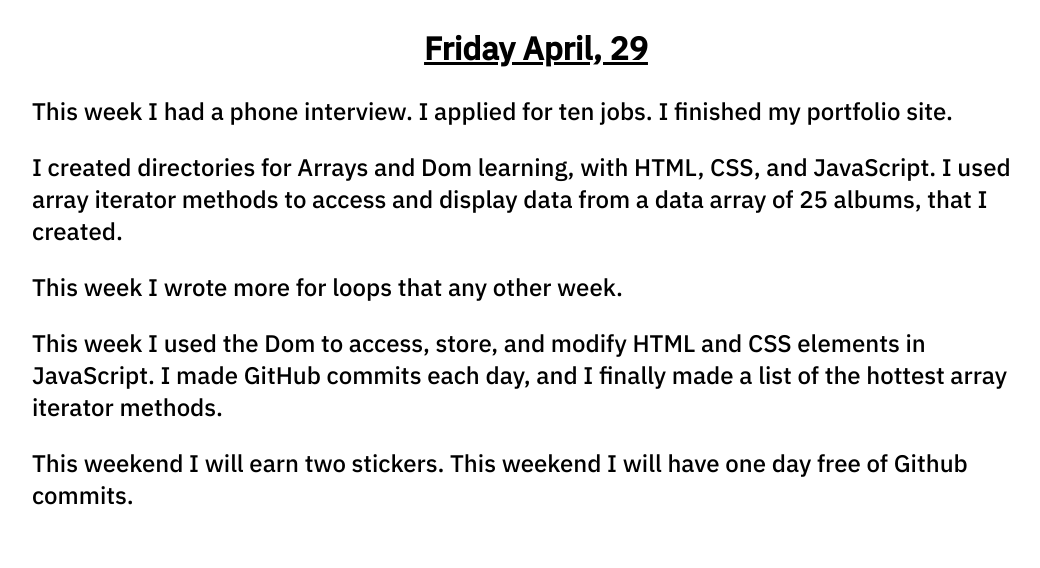
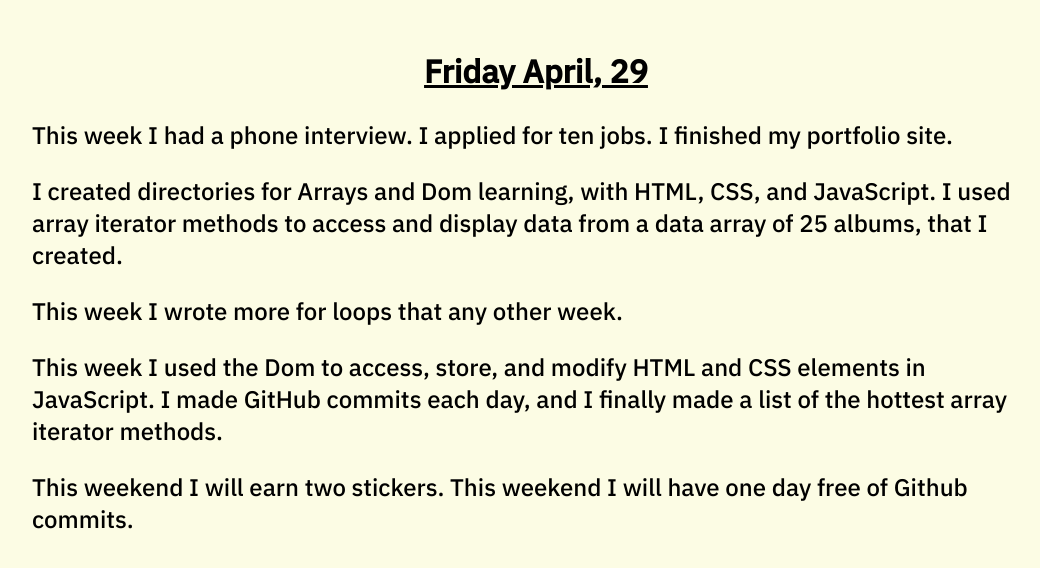
Before and after one commit to timcrisp94/this-week-i, a plain HTML site: page index.html in a window 1280 px wide. Shown: the whole page, without its empty margins (104-1144 px from the left). Drawn offline with Linux system fonts and the light colour scheme.

Commit message:
add css styling

```diff
--- a/style.css
+++ b/style.css
@@ -7,6 +7,7 @@ html {
 body {
   padding-left: 10%;
   padding-right: 10%;
+  background-color: rgba(250, 250, 210, 0.581);
 }
 
 
@@ -19,6 +20,7 @@ h2 {
 @media screen and (min-width: 1000px) {
   h2 {
     font-size: 2.5rem;
+    margin-top: 5%;
   }
   p {
     font-size: 2rem;
```
